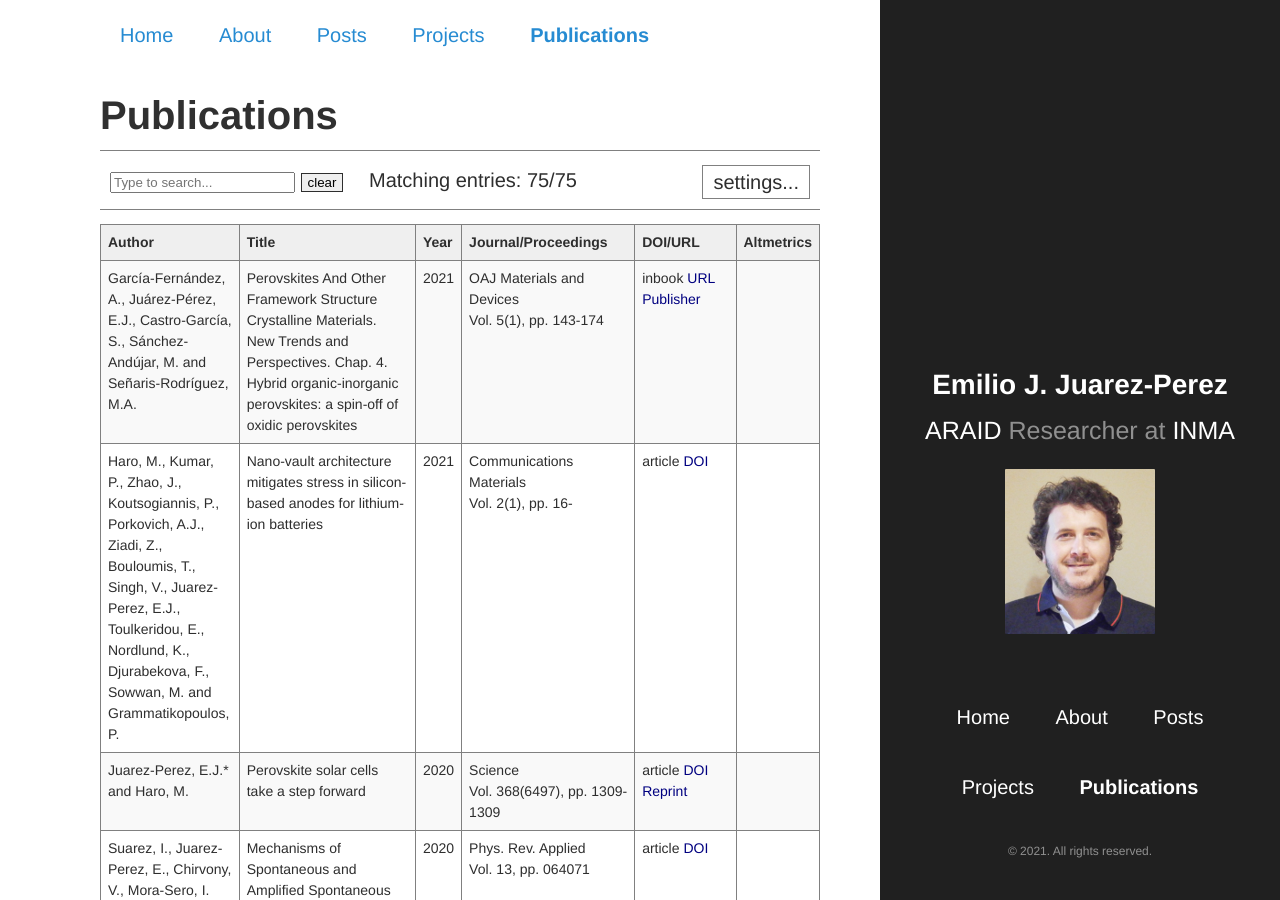
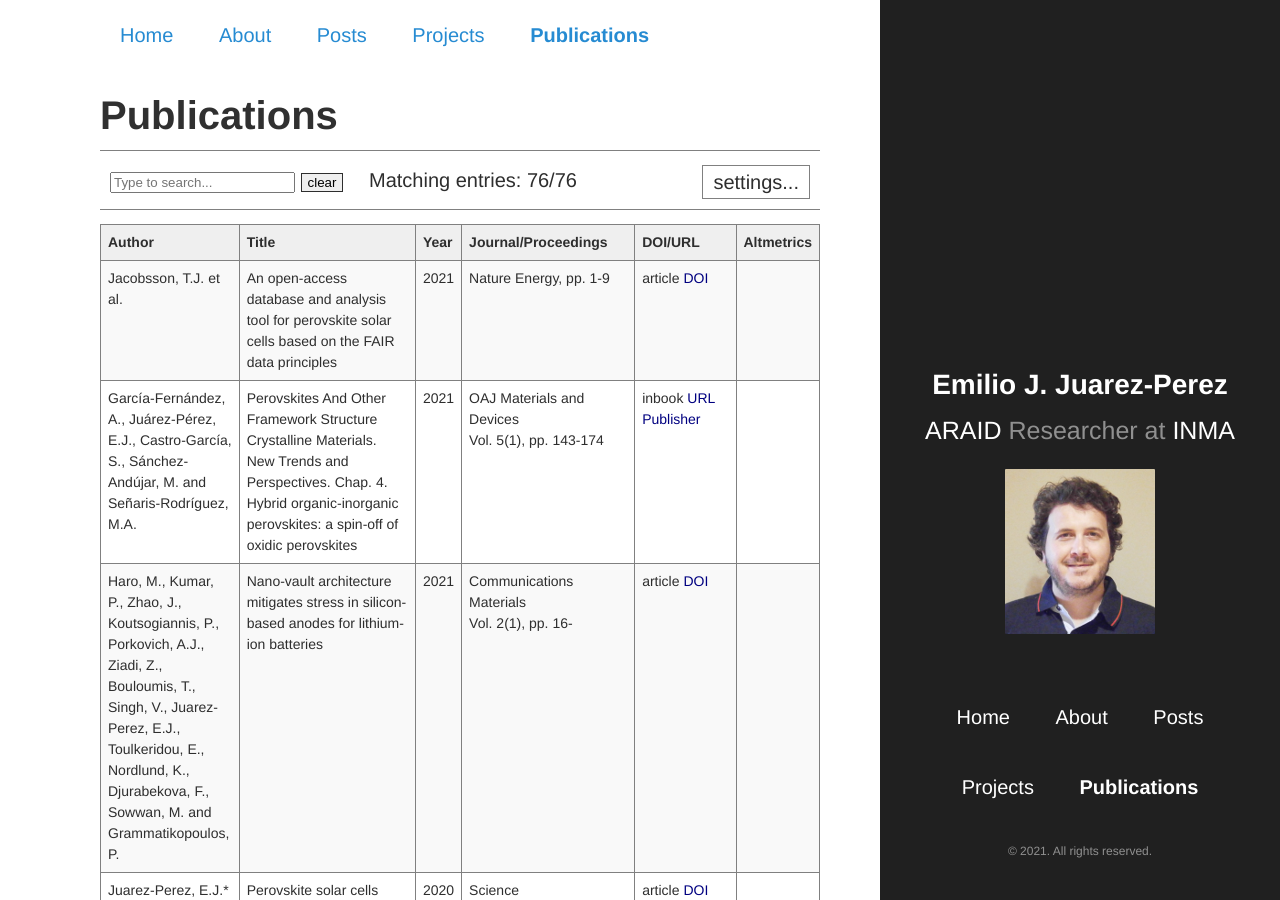
Before and after one commit to ejjpweb/ejjpweb.github.io, a Jekyll site: the page built from Publications.md, in a window 1280 px wide and 900 px high. Built offline with Jekyll 4.4.1, drawn with Linux system fonts in a browser that asks for light colours; comment, search, counter and statistics services are not loaded; some of the changed text lies outside the part shown.

Commit message:
add new art, new proj

```diff
--- a/Publications.md
+++ b/Publications.md
@@ -350,6 +350,18 @@ p.infolinks { margin: 0.3em 0em 0em 0em; padding: 0px; }
 
 
 <tbody>
+<tr id="Jacobsson2021open1" class="entry">
+	<td>Jacobsson, T.J. et al.</td>
+	<td>An open-access database and analysis tool for perovskite solar cells based on the FAIR data principles</td>
+	<td>2021</td>
+	<td>Nature Energy, pp. 1-9&nbsp;</td>
+	<td>article <a href="https://doi.org/10.1038/s41560-021-00941-3" >DOI</a> &nbsp;</td>
+<td> <div class='altmetric-embed' data-badge-type='donut' data-hide-no-mentions='true' data-badge-popover="left" data-doi="10.1038/s41560-021-00941-3" ></div> <span class="__dimensions_badge_embed__" data-style="small_rectangle" data-doi="10.1038/s41560-021-00941-3" > </span></td>
+
+</tr>
+
+
+
 
 	<tr id="Garcia-Fernandez2021Perovskites143" class="entry">
 	<td>García-Fernández, A., Juárez-Pérez, E.J., Castro-García, S., Sánchez-Andújar, M. and Señaris-Rodríguez, M.A.</td>
```
Also changed, not shown: other parts of Publications.md (+1 -1 lines), Projects.md (+3 -2 lines).
